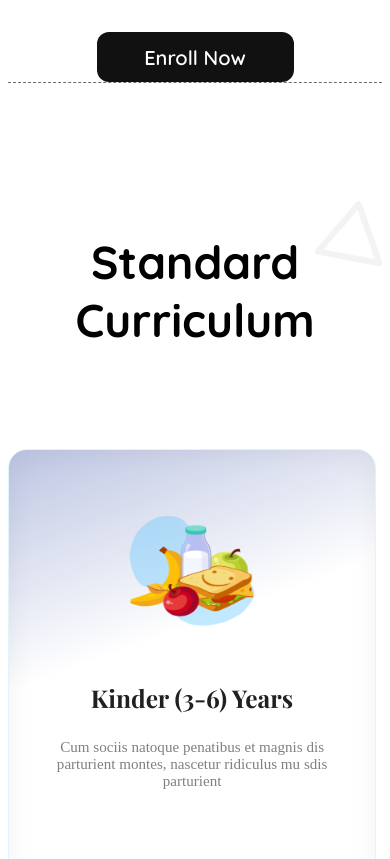
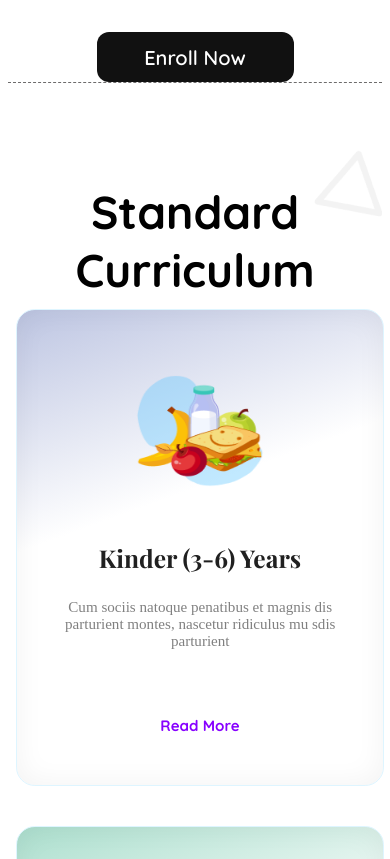
Before and after one commit to AfrojaAkter121/my-second-assignment, a plain HTML site: page index.html in a window 390 px wide. Shown: the part 1141-2000 px from the top of the page. Drawn offline with nearby package versions, Linux system fonts and the light colour scheme; a web font is replaced by a local one.

Commit message:
responsive for curriculum section

```diff
--- a/style.css
+++ b/style.css
@@ -234,6 +234,8 @@ background: linear-gradient(160.00deg, rgb(241, 218, 243),rgba(255, 255, 255, 0)
       justify-content: flex-start;
       align-items: center;
       gap: 50;
+      width: 100%;
+      margin: 0 auto;
       padding: 60px 0px 60px 0px;
       background: url(assets/bg.png);
     }
@@ -241,9 +243,14 @@ background: linear-gradient(160.00deg, rgb(241, 218, 243),rgba(255, 255, 255, 0)
       width: 100%;
       height: 100%;
       margin: 0 auto;
+      margin-left: 5px;
       display: flex;
       flex-direction: column;
-      gap: 40px;
+      align-items: center;
+    }
+    .curriculum-title{
+      width: 100%;
+      margin-bottom: 10px;
     }
     .pg-btn{
       display: none;
```
